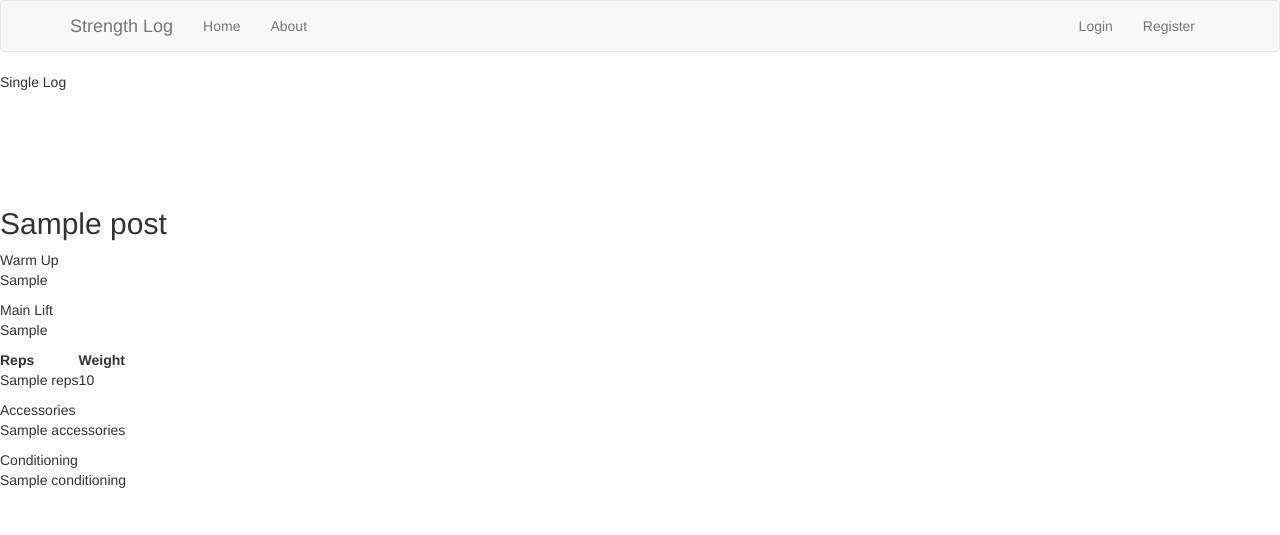
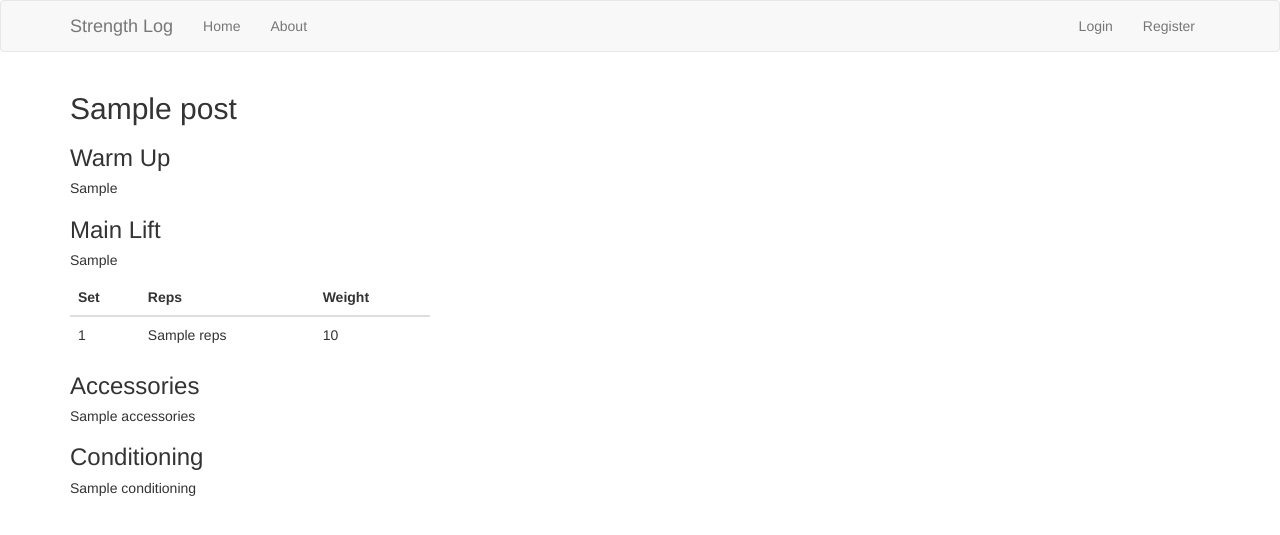
Before and after one commit to Rshep3087/strength_log, a Flask app: template strength_log/templates/post.html in a window 1280 px wide. Shown: the top 535 px of the page. Run offline with Flask 2, Linux system fonts and the light colour scheme; tables that the repository leaves empty hold one stand-in row (values such as "Sample post"); the template is opened without the code that fills it: values that come from a table or form of the project are taken from there, most other values are stand-ins (such as "Sample title", 1, 10 or a date in 2020); some libraries are stand-ins or nearby versions.

Commit message:
individual post bootstrapped

```diff
--- a/strength_log/posts/routes.py
+++ b/strength_log/posts/routes.py
@@ -34,7 +34,6 @@ def new_post():
     return render_template("create_post.html", form=form, legend="New Post")
 
 
-# create post.html template
 @posts.route("/post/<int:post_id>", methods=["GET", "POST"])
 def post(post_id):
     form = DeleteForm()
--- /dev/null
+++ b/strength_log/static/post.css
@@ -0,0 +1,4 @@
+#update_post {
+    background-color: rgba(211, 211, 211, 0.5);
+    color: black;
+}
--- a/strength_log/templates/home.html
+++ b/strength_log/templates/home.html
@@ -1,7 +1,6 @@
 {% extends "base.html" %}
 
 {% block app_content %}
-<div class="mui-container">
 	<h1>Posts</h1>
 	{% for post in posts %}
 		<div class="card" style="width: 36rem;">
@@ -40,5 +39,4 @@
 			</div>
 		</div>
 	{% endfor %}
-</div>
 {% endblock %}
--- a/strength_log/templates/post.html
+++ b/strength_log/templates/post.html
@@ -1,56 +1,59 @@
 {% extends "base.html" %}
-{% block content %}
-<div class="mui-container">
-    <div class="mui--text-dark-secondary mui--text-display1">Single Log</div>
-    <div class="mui-divider"></div>
-    <br>
-	<br>
-	<article class="media content-section">
-		<div class="media-body">
-			<div class="article-metadata">
+{% import 'bootstrap/wtf.html' as wtf %}
+
+{% block styles %}
+{{super()}}
+<link rel="stylesheet"
+      href="{{url_for('static', filename='post.css')}}">
+{% endblock %}
+
+{% block app_content %}
 	{% if post.author == current_user %}
 		<div>
-					<a class="mui-btn mui-btn--raised m-1" href="{{ url_for('posts.update_post', post_id=post.id) }}">Update</a>
+			<a class="btn" id="update_post" href="{{ url_for('posts.update_post', post_id=post.id) }}">Update</a>
+		</div>
+		<br>
+		<div>
 			<form action="{{ url_for('posts.delete_post', post_id=post.id) }}" method="POST">
 				{{ form.hidden_tag() }}
-						{{ form.delete(class= "mui-btn mui-btn--danger") }}
+				<input class="btn btn-danger" type="submit" value="Delete">
 			</form>
 		</div>
 	{% endif %}
-			</div>
-			<br>
-			<br>
-			<div class="mui-panel">
-			<h2 class="article-title">{{ post.title }}</h2>
-			<div class="mui--text-headline">Warm Up</div>
-			<p class="article-content">{{ post.warm_up }}</p>
-			<div class="mui--text-headline">Main Lift</div>
-			<p class="article-content">{{ post.main_lift }}</p>
-			<p class="article-content">
-				<table class="mui-table">
+	<div class="card" style="width: 36rem;">
+		<div class="card-body">
+			<h2 class="card-title">{{ post.title }}</h2>
+			<h3>Warm Up</h3>
+			<h5>{{ post.warm_up }}</h5>
+			<h3>Main Lift</h3>
+			<h5>{{ post.main_lift.capitalize() }}</h5>
+			<table class="table">
 				<thead>
 					<tr>
-						<th>Reps</th>
-						<th>Weight</th>
+						<th scope="col">Set</th>
+						<th scope="col">Reps</th>
+						<th scope="col">Weight</th>
 					</tr>
 				</thead>
 			<tbody>
 				{% for set in post.sets %}
 				<tr>
+					<td>{{ loop.index }}</td>
 					<td>{{ set["reps"] }}</td>
 					<td>{{ set["weight"] }}</td>
 				</tr>
 				{% endfor %}
 			</tbody>
 			</table>
-			</p>
-			<div class="mui--text-headline">Accessories</div>
-			<p class="article-content">{{ post.accessories }}</p>
-			<div class="mui--text-headline">Conditioning</div>
-			<p class="article-content">{{ post.conditioning }}</p>
+			{% if post.accessories %}
+				<h3>Accessories</h3>
+				<h5>{{ post.accessories }}</h5>
+			{% endif %}
+			{% if post.conditioning %}
+				<h3>Conditioning</h3>
+				<h5>{{ post.conditioning }}</h5>
+			{% endif %}
 		</div>
 	</div>
-		</article>
-	</div>
-</div>
+
 {% endblock %}
```
Also changed, not shown: strength_log/static/main.css (deleted, +0 -136 lines). Lines whose indentation alone changed are shown as unchanged.
